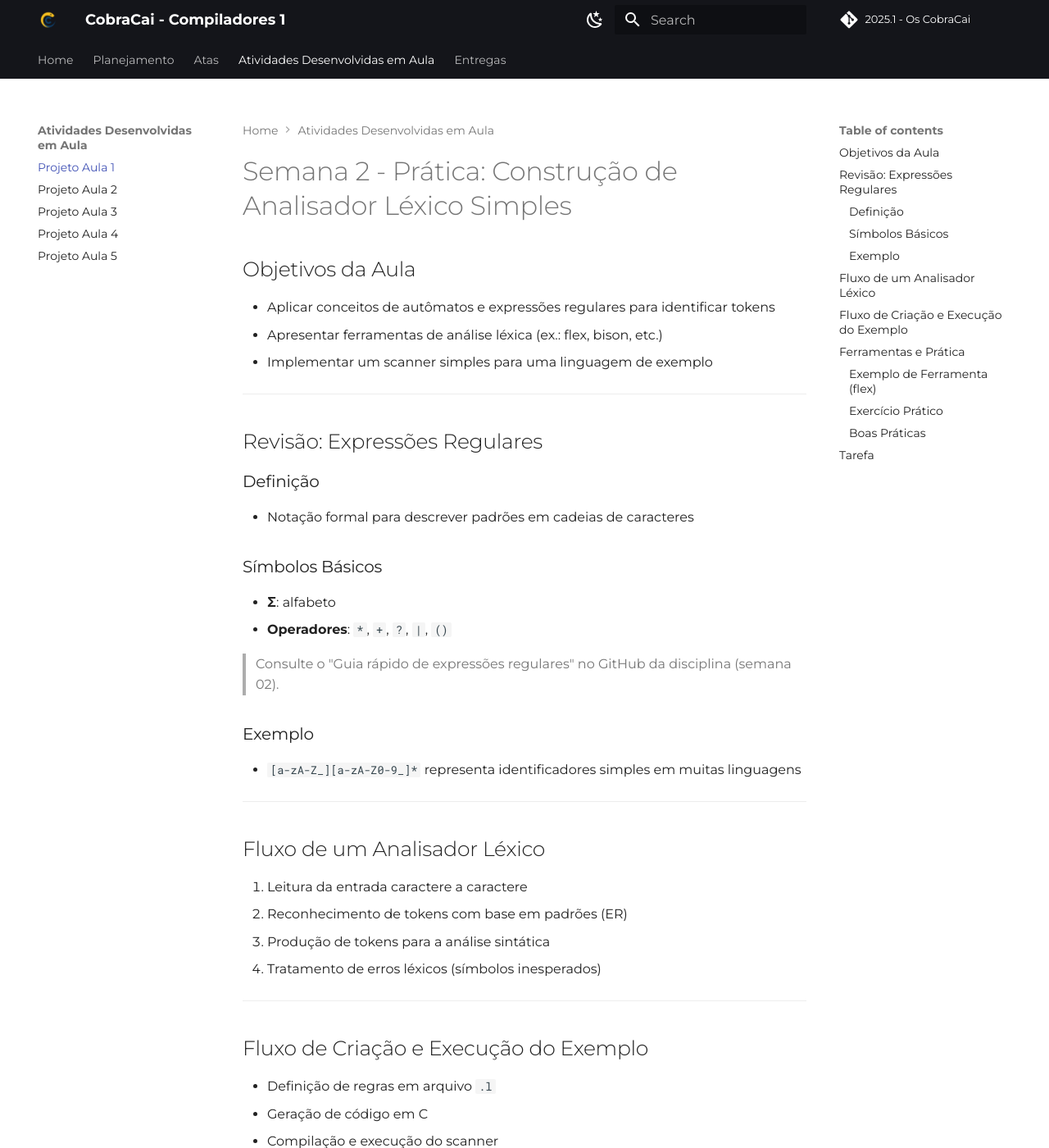
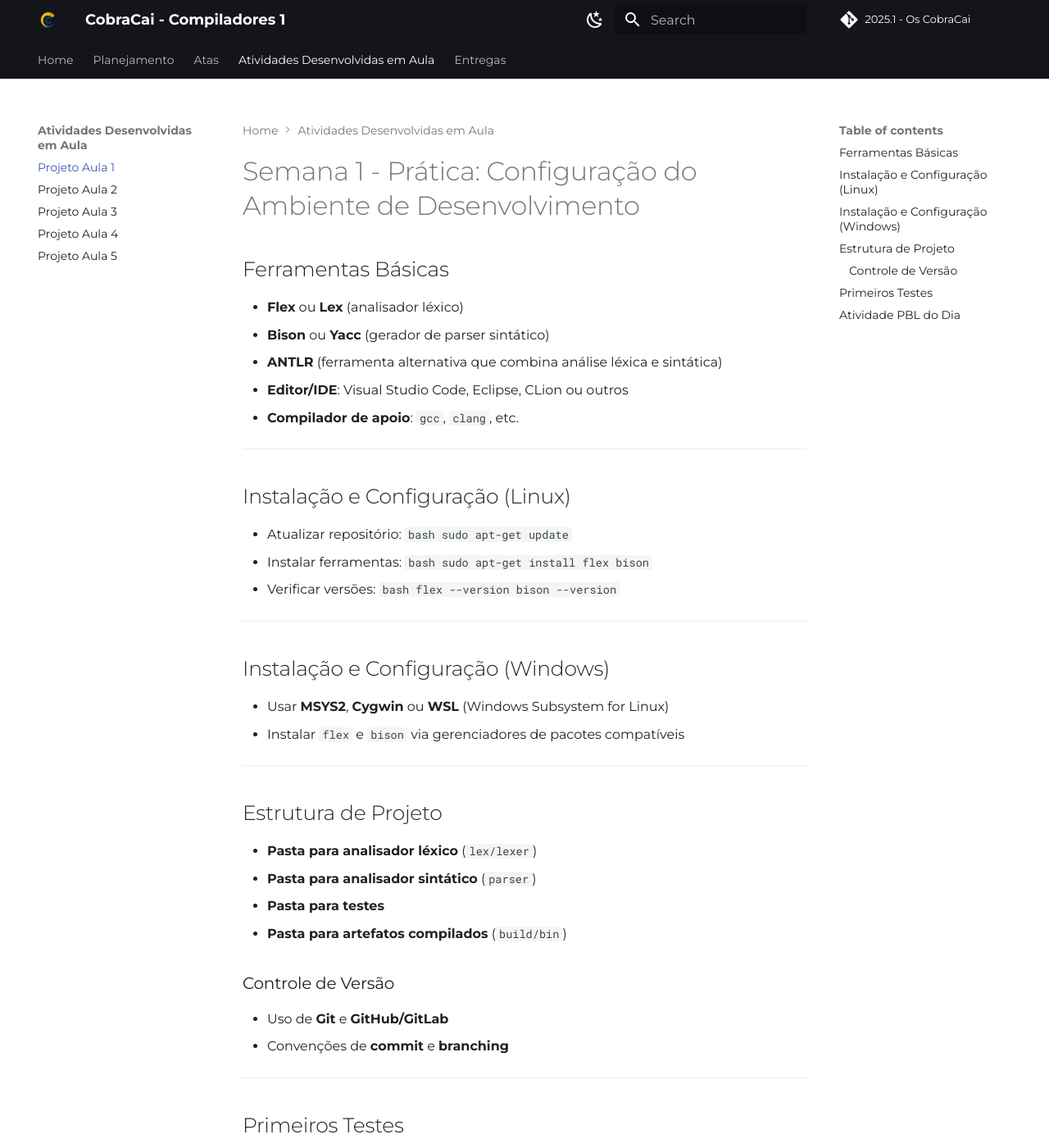
Before and after one commit to FelipeFreire-gf/compiladores, an MkDocs documentation site: the page built from docs/documento-aula/documento-aula1.md, in a window 1280 px wide and 1400 px high. Shown: the whole window at 82% size. Built offline with MkDocs 1.6.1 and Material for MkDocs 9.7.7, drawn with Linux system fonts in a browser that asks for light colours; comment, search, counter and statistics services are not loaded; some of the changed text lies outside the part shown.

Commit message:
Update documento-aula1.md

```diff
--- a/docs/documento-aula/documento-aula1.md
+++ b/docs/documento-aula/documento-aula1.md
@@ -1,83 +1,3 @@
-# Semana 2 - Prática: Construção de Analisador Léxico Simples
-
-## Objetivos da Aula
-
-- Aplicar conceitos de autômatos e expressões regulares para identificar tokens
-- Apresentar ferramentas de análise léxica (ex.: flex, bison, etc.)
-- Implementar um scanner simples para uma linguagem de exemplo
-
----
-
-## Revisão: Expressões Regulares
-
-### Definição
-
-- Notação formal para descrever padrões em cadeias de caracteres
-
-### Símbolos Básicos
-
-- **Σ**: alfabeto
-- **Operadores**: `*`, `+`, `?`, `|`, `()`
-
-> Consulte o "Guia rápido de expressões regulares" no GitHub da disciplina (semana 02).
-
-### Exemplo
-
-- `[a-zA-Z_][a-zA-Z0-9_]*` representa identificadores simples em muitas linguagens
-
----
-
-## Fluxo de um Analisador Léxico
-
-1. Leitura da entrada caractere a caractere
-2. Reconhecimento de tokens com base em padrões (ER)
-3. Produção de tokens para a análise sintática
-4. Tratamento de erros léxicos (símbolos inesperados)
-
----
-
-## Fluxo de Criação e Execução do Exemplo
-
-- Definição de regras em arquivo `.l`
-- Geração de código em C
-- Compilação e execução do scanner
-
----
-
-## Ferramentas e Prática
-
-### Exemplo de Ferramenta (flex)
-
-- Arquivo `.l` com regras de token e ações
-- Geração do arquivo em C para a etapa de análise léxica
-
-### Exercício Prático
-
-- Criação de um arquivo `scanner.l` que reconheça:
-  - Identificadores
-  - Números inteiros
-  - Espaços em branco
-
-### Boas Práticas
-
-- Testar incrementos pequenos de cada regra
-- Implementar tratamento de erro (caracteres inválidos)
-
----
-
-## Tarefa
-
-1. Configurar e compilar um analisador léxico básico usando flex (ou outra ferramenta disponível)
-2. Validar se identificadores, números e operadores simples são reconhecidos corretamente
-
----
-
-# Tabela de Versionamento
-
-| Versão | Data       | Descrição                           | Autor(es) | Revisor(es) |
-|--------|------------|-------------------------------------|-----------|-------------|
-| 1.0    | 28/04/2025 | Criação da atividade de desenvolvimento 1        | [Júlio Cesar](https://github.com/Julio1099) | [Felipe das Neves](https://github.com/FelipeFreire-gf) |
-=======
 # Semana 1 - Prática: Configuração do Ambiente de Desenvolvimento
 
 ## Ferramentas Básicas
```
